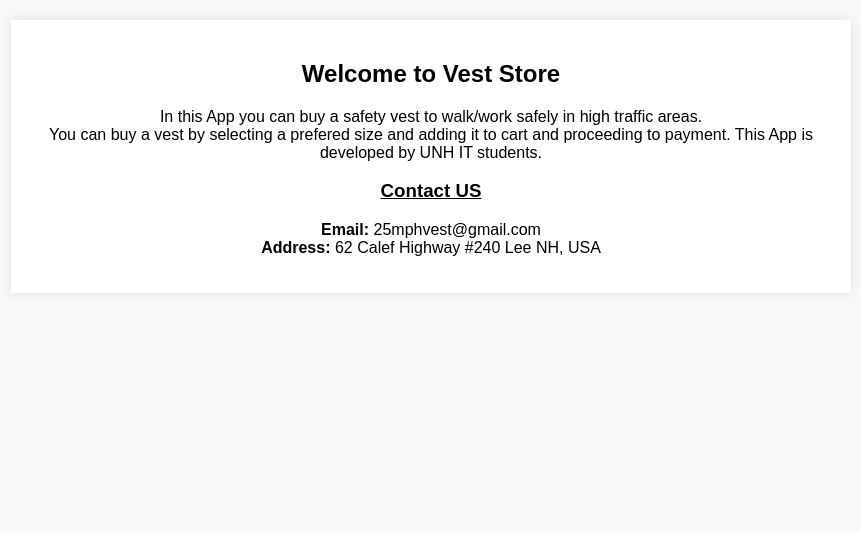
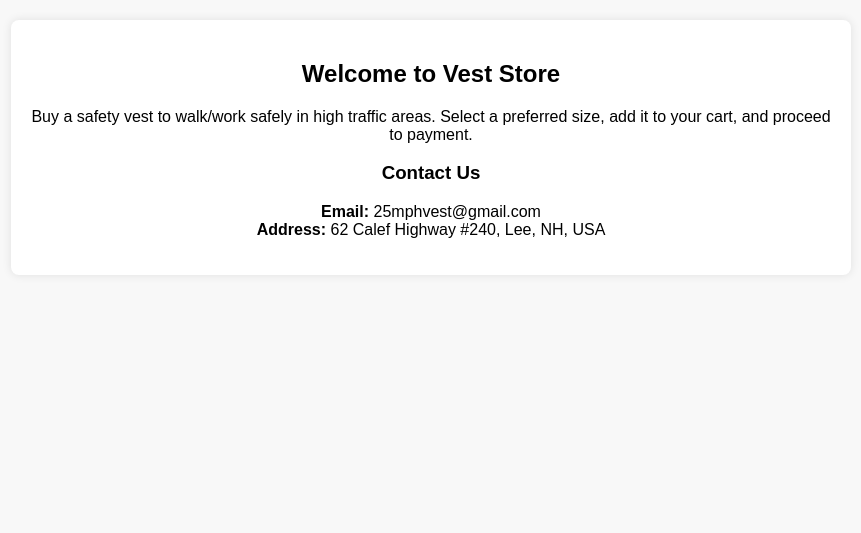
Before and after one commit to prudhvi-GPK/vest_store, a Django app: page /about/ in a window 1280 px wide. Shown: the part 112-645 px from the top of the page, without its empty margins (209-1070 px from the left). Run offline with Django 5.2, Linux system fonts and the light colour scheme.

Commit message:
Update about.html

```diff
--- a/vest_store/vest_store_app/templates/vest_store_app/about.html
+++ b/vest_store/vest_store_app/templates/vest_store_app/about.html
@@ -3,7 +3,7 @@
 <head>
     <meta charset="UTF-8">
     <meta name="viewport" content="width=device-width, initial-scale=1.0">
-    <title>Vest store App - About Us</title>
+    <title>Vest Store App - About Us</title>
     <style>
         body {
             font-family: 'Arial', sans-serif;
@@ -25,6 +25,7 @@
             padding: 20px;
             background-color: white;
             box-shadow: 0 0 10px rgba(0, 0, 0, 0.1);
+            border-radius: 8px;
         }
 
         #about-content {
@@ -55,28 +56,27 @@
     <header>
         <h1>Vest Store App</h1>
     </header>
+
     <main>
         <div id="about-content">
             <h2>Welcome to Vest Store</h2>
             <p>
-                In this App you can buy a safety vest to walk/work safely in high traffic areas. <br> You can
-           buy a vest by selecting a prefered size and adding it to cart and proceeding to payment. This App is developed by UNH IT students.
-        </p>
+                Buy a safety vest to walk/work safely in high traffic areas. Select a preferred size, add it to your cart, and proceed to payment.
+            </p>
 
-            <h3> <u>Contact US</u></h3>
-            <p><b>Email:</b> 25mphvest@gmail.com <br>
-            <b>Address:</b> 62 Calef Highway #240 Lee NH, USA</p>
-
+            <h3>Contact Us</h3>
+            <p>
+                <b>Email:</b> 25mphvest@gmail.com <br>
+                <b>Address:</b> 62 Calef Highway #240, Lee, NH, USA
+            </p>
         </div>
     </main>
-
-
-    <script src="https://code.jquery.com/jquery-3.6.4.min.js"></script>
-
 
     <footer>
         &copy; 2024 Vest Store App. All rights reserved.
     </footer>
 
+    <script src="https://code.jquery.com/jquery-3.6.4.min.js"></script>
+
 </body>
 </html>
```
